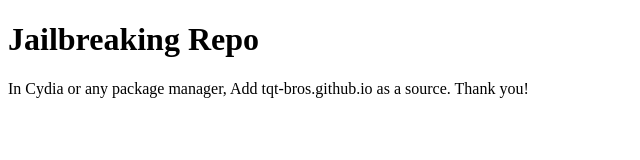
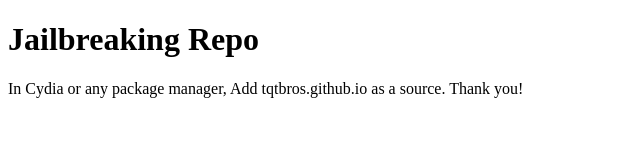
Before and after one commit to tqtbros/tqtbros.github.io, a plain HTML site: page index.html in a window 1280 px wide. Shown: the full height of the page, 0-640 px from the left. Drawn offline with Linux system fonts and the light colour scheme.

Commit message:
Update index.html

```diff
--- a/index.html
+++ b/index.html
@@ -2,6 +2,6 @@
 <html>
 <body>
 <h1>Jailbreaking Repo</h1>
-<p>In Cydia or any package manager, Add tqt-bros.github.io as a source. Thank you!</p>
+<p>In Cydia or any package manager, Add tqtbros.github.io as a source. Thank you!</p>
 </body>
 </html>
```
